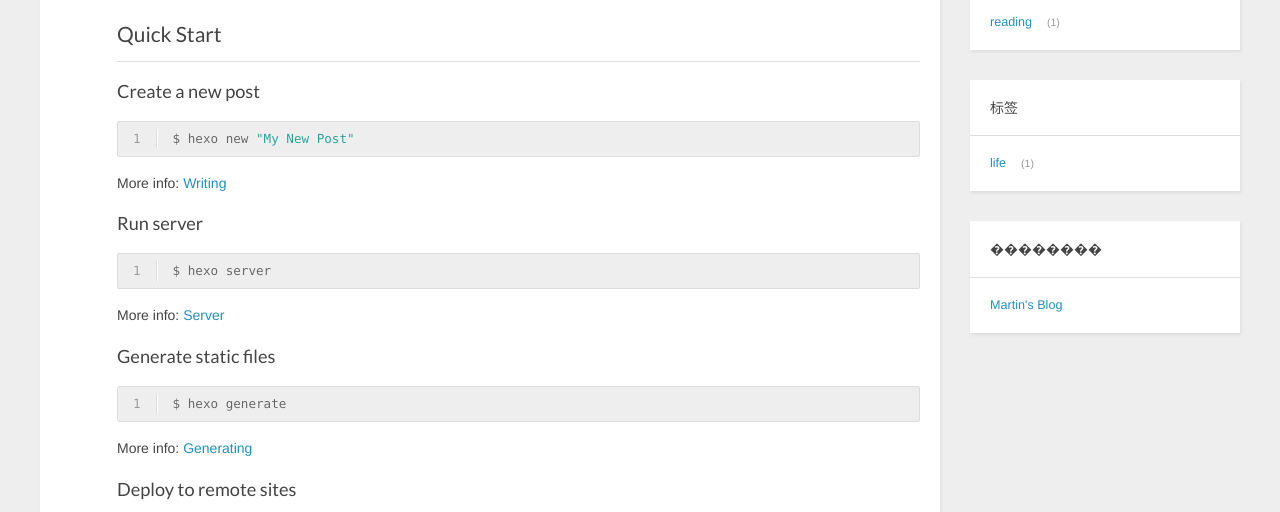
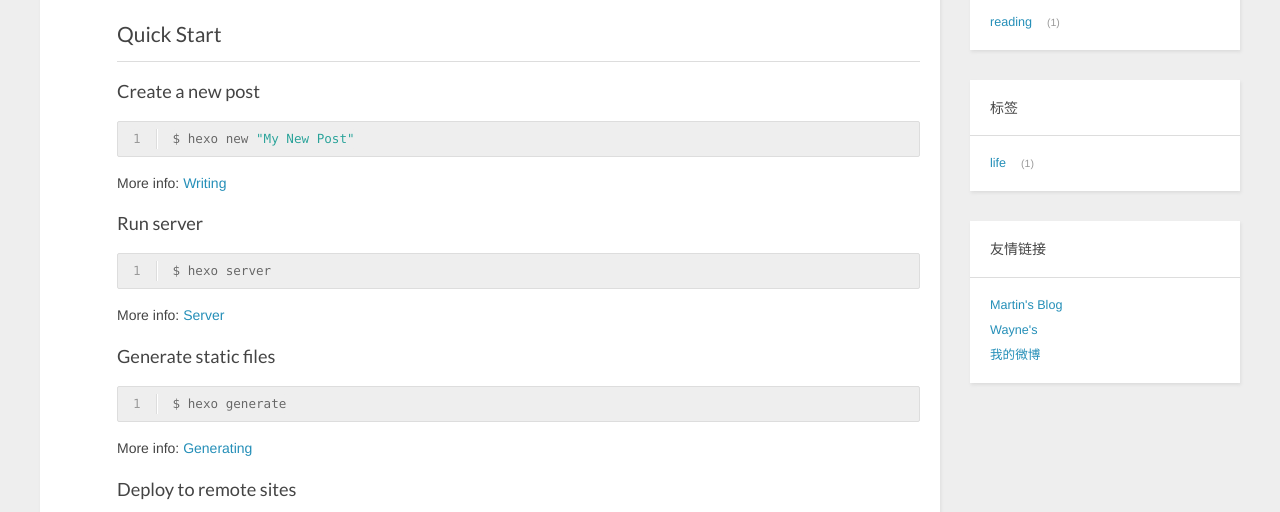
Before and after one commit to KayGuoWhu/KayGuoWhu.github.io, a plain HTML site: page 2015/06/04/hello-world/index.html in a window 1280 px wide. Shown: the part 288-800 px from the top of the page. Drawn offline with nearby package versions, Linux system fonts and the light colour scheme; a script that the page names is missing.

Commit message:
Site updated: 2015-06-16 21:20:33

```diff
--- a/2015/06/04/hello-world/index.html
+++ b/2015/06/04/hello-world/index.html
@@ -153,9 +153,12 @@
 
 
   <div class="widget tag">
-<h3 class="title">��������</h3>
+<h3 class="title">友情链接</h3>
 <ul class="entry">
+
 <li><a href="http://wangxinkai.com/" title="Martin's Blog">Martin's Blog</a></li>
+<li><a href="http://wayne.wiki/" title="Wayne's">Wayne's</a></li>
+<li><a href="http://weibo.com/1973058330/profile?topnav=1&wvr=6" title="KayGuoWhu">我的微博</a></li>
 </ul>
 </div>
 </aside>
```
Also changed, not shown: 2015/06/15/life-choice/index.html (+4 -1 lines), archives/2015/06/index.html (+4 -1 lines), archives/2015/index.html (+4 -1 lines), archives/index.html (+4 -1 lines), categories/reading/index.html (+4 -1 lines), index.html (+4 -1 lines), tags/life/index.html (+4 -1 lines).
